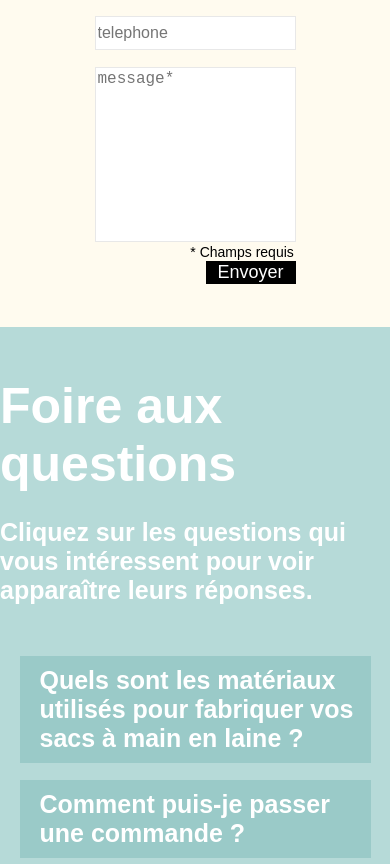
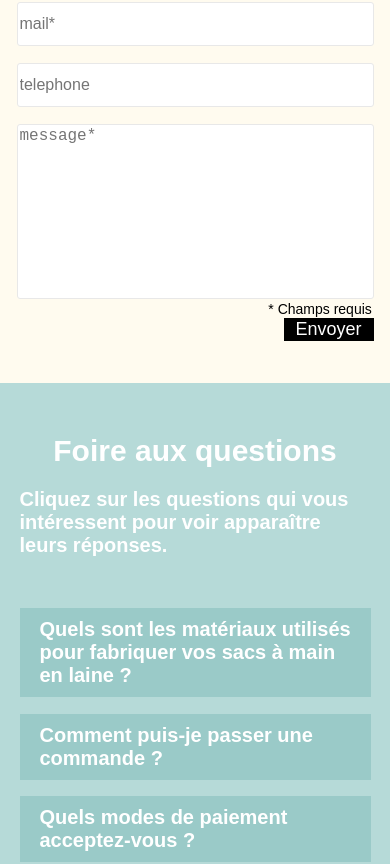
Before and after one commit to Thibaud-M326/AnneMarieWebsiteDev, a Next.js app: page / in a window 390 px wide. Shown: the part 4420-5284 px from the top of the page. Built offline with nearby package versions, Linux system fonts and the light colour scheme; a web font is replaced by a local one.

Commit message:
faq done

```diff
--- a/app/style/contact.module.css
+++ b/app/style/contact.module.css
@@ -18,7 +18,7 @@
 }
 
 .contactTextDiv {
-	display:contents;
+  display: contents;
 }
 
 .contactDiv h1 {
@@ -29,26 +29,29 @@
   font-size: 25px;
 }
 
-.formDiv form{
+.formDiv form {
   display: flex;
   flex-direction: column;
   align-items: flex-end;
+  margin-top: 2vh;
 }
 
-.formDiv form input{
+.formDiv form input {
   margin-bottom: 2vh;
   font-size: 16px;
   width: 50vw;
-	height: 30px;
-	border: 1px solid #E8E8E8;
+  height: 40px;
+  border: 1px solid #e8e8e8;
+  border-radius: 3px;
 }
 
-.formDiv form textarea{
+.formDiv form textarea {
   font-size: 16px;
   width: 50vw;
   height: 20vh;
-	border: 1px solid #E8E8E8;
+  border: 1px solid #e8e8e8;
   resize: none;
+  border-radius: 3px;
 }
 
 .formDiv form p {
@@ -56,7 +59,7 @@
   margin: 0.2vh;
 }
 
-.formDiv form button{
+.formDiv form button {
   margin-bottom: 5vh;
   font-size: 18px;
   border-radius: 0;
@@ -69,3 +72,33 @@
 .prenomInput {
   margin-top: 3vh;
 }
+
+@media screen and (max-width: 1400px) {
+  .formDiv form input {
+    width: 70vw;
+  }
+
+  .formDiv form textarea {
+    width: 70vw;
+  }
+}
+
+@media screen and (max-width: 885px) {
+  .formDiv form input {
+    width: 80vw;
+  }
+
+  .formDiv form textarea {
+    width: 80vw;
+  }
+}
+
+@media screen and (max-width: 445px) {
+  .formDiv form input {
+    width: 90vw;
+  }
+
+  .formDiv form textarea {
+    width: 90vw;
+  }
+}
--- a/app/style/faq/faq.module.css
+++ b/app/style/faq/faq.module.css
@@ -3,15 +3,21 @@
   flex-direction: column;
   justify-content: center;
   align-items: center;
-    background-color: #B6DAD8;
+  background-color: #b6dad8;
 }
 
 .faqDiv h1 {
-    font-size: 50px;
+  font-size: 40px;
   font-weight: 700;
   color: white;
   margin-bottom: 0px;
   margin-top: 6vh;
+}
+
+.titleDiv {
+  display: flex;
+  flex-direction: column;
+  align-items: center;
 }
 
 .tipsP {
@@ -19,10 +25,22 @@
   font-weight: 700;
   color: white;
   margin-bottom: 6vh;
+  max-width: 90vw;
 }
 
 .questionDiv {
   width: 90vw;
   height: 60vh;
   overflow: scroll;
+  margin-bottom: 5vh;
 }
+
+@media screen and (max-width: 450px) {
+  .faqDiv h1 {
+    font-size: 30px;
+  }
+
+  .tipsP {
+    font-size: 20px;
+  }
+}
--- a/app/style/faq/faqBlock.module.css
+++ b/app/style/faq/faqBlock.module.css
@@ -1,59 +1,56 @@
 .faqDiv {
-  font-size: 25px;
+  font-size: 20px;
   font-weight: 700;
-	margin-bottom: 0vh;
+  margin-bottom: 0vh;
 }
 
 .questionP {
   background-color: #9acac8;
   color: white;
-	margin: 0px;
+  margin: 0px;
   padding: 10px;
   padding-left: 20px;
+  cursor: pointer;
 }
 
-.reponseDiv {
-  background-color: #9acac8;
-}
-
-.reponseNeutralP {
-  color: black;
-  background-color: rgb(255, 255, 255);
-  margin-top: 0;
+.reponseNeutralDiv {
   margin-bottom: 2vh;
-  font-size: 21px;
-  font-weight: 700;
   height: 0px;
   overflow: hidden;
 }
 
-.reponseDisplayP {
-  color: black;
+.reponseDisplayDiv {
+  display: flex;
+  justify-content: center;
+  align-items: center;
   background-color: rgb(255, 255, 255);
-  margin-top: 0;
   margin-bottom: 2vh;
-  font-size: 21px;
-  font-weight: 700;
-  overflow: hidden;
+  overflow: hidden scroll;
   animation-duration: 0.2s;
   animation-name: openCurtain;
   animation-timing-function: ease-in-out;
   animation-fill-mode: forwards;
 }
 
-.reponseHideP {
-  color: black;
+.reponseHideDiv {
+  display: flex;
+  margin-bottom: 2vh;
+  justify-content: center;
   background-color: rgb(255, 255, 255);
-  margin-top: 0;
-  margin-bottom: 2vh;
-  font-size: 21px;
-  font-weight: 700;
+  align-items: center;
   height: 0px;
-  overflow: hidden;
+  overflow: hidden scroll;
   animation-duration: 0.2s;
   animation-name: closeCurtain;
   animation-timing-function: ease-in-out;
   animation-fill-mode: forwards;
+}
+
+.reponseP {
+  width: 90%;
+  margin: 3vh;
+  font-size: 20px;
+  font-weight: 700;
 }
 
 @keyframes openCurtain {
@@ -73,3 +70,31 @@
     height: 0px;
   }
 }
+
+@media screen and (max-width: 450px) {
+  .questionP {
+    font-size: 20px;
+  }
+
+  .reponseP {
+    font-size: 18px;
+  }
+
+  @keyframes openCurtain {
+    from {
+      height: 0px;
+    }
+    to {
+      height: 50vh;
+    }
+  }
+
+  @keyframes closeCurtain {
+    from {
+      height: 50vh;
+    }
+    to {
+      height: 0px;
+    }
+  }
+}
--- a/app/ui/faq/faq.tsx
+++ b/app/ui/faq/faq.tsx
@@ -14,6 +14,7 @@ export default function Faq() {
       id="faq"
       className={`${styles.faqDiv} ${jaldi.className}`}
     >
+      <div className={styles.titleDiv}>
         <h1>
           Foire aux questions
         </h1>
@@ -22,6 +23,7 @@ export default function Faq() {
         >
           Cliquez sur les questions qui vous intéressent pour voir apparaître leurs réponses.
         </p>
+      </div>
       <div className={styles.questionDiv}>
         {questions.map(function (question, i) {
           return (
--- a/app/ui/faq/faqBlock.tsx
+++ b/app/ui/faq/faqBlock.tsx
@@ -5,14 +5,14 @@ import type { question, reponse } from "@/app/lib/definition"
 import { useState } from "react"
 
 export default function FaqBlock({ question, reponse }: { question: question; reponse: reponse }) {
-	const [styleReponseP, setStyleReponseP] = useState(styles.reponseNeutralP)
+	const [styleReponseDiv, setStyleReponseDiv] = useState(styles.reponseNeutralDiv)
 
 	function handleClick() {
-		if (styleReponseP === styles.reponseNeutralP
-			|| styleReponseP === styles.reponseHideP) {
-			setStyleReponseP(styles.reponseDisplayP)
+		if (styleReponseDiv === styles.reponseNeutralDiv
+			|| styleReponseDiv === styles.reponseHideDiv) {
+			setStyleReponseDiv(styles.reponseDisplayDiv)
 		} else {
-			setStyleReponseP(styles.reponseHideP)
+			setStyleReponseDiv(styles.reponseHideDiv)
 		}
 	}
 
@@ -25,9 +25,9 @@ export default function FaqBlock({ question, reponse }: { question: question; re
 			>
 				{question}
 			</p>
-			<div className={styles.reponseDiv}>
+			<div className={styleReponseDiv}>
 				<p
-					className={styleReponseP}
+					className={styles.reponseP}
 				>
 					{reponse}
 				</p>
```
Also changed, not shown: app/globals.css (line endings or trailing spaces). Lines whose indentation alone changed are shown as unchanged.
